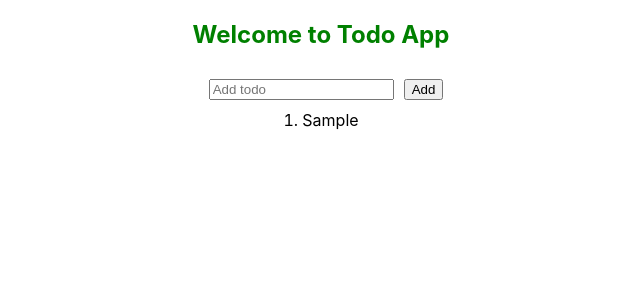
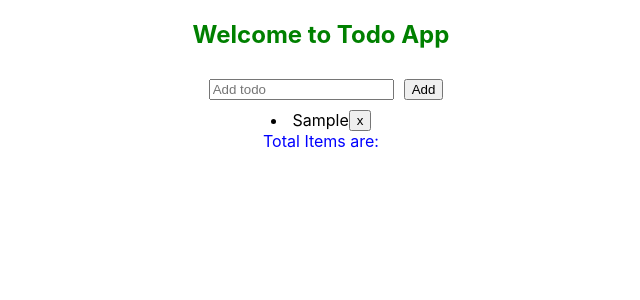
Before and after one commit to nasicseiiit/my-react-todo, a React (Create React App) app in the folder my-react-todo-app/: page / in a window 1280 px wide. Both pictures are taken after typing "Sample" into the empty fields and a click on the button "Add". Shown: the top 300 px of the page, without its empty margins (319-959 px from the left). Built offline with nearby package versions, Linux system fonts and the light colour scheme.

Commit message:
Delete Todo Item by clicking on x button.

```diff
--- a/my-react-todo-app/src/TodoItem.js
+++ b/my-react-todo-app/src/TodoItem.js
@@ -1,19 +1,22 @@
 import React from 'react';
 
 function TodoItem(props) {
-  return <div style={{
-              textAlign: "center",
-              listStyle: "decimal",
-              textDecoration: props.todoItem.complete ? "line-through":"",
-              textDecorationColor: props.todoItem.complete ? "red":"",
+  return <div style={{display:"flex",
+  justifyContent:"center"}}
+          >
+        <li style={{
 
-          }}
-          onClick={props.onComplete}
-          >
-        <li >
+                    textAlign: "center",
+                    textDecoration: props.todoItem.complete ? "line-through":"",
+                    textDecorationColor: props.todoItem.complete ? "red":"",
+
+                }}
+
+        onClick={props.onComplete}>
           {props.todoItem.text}
-
         </li>
+        <button onClick={props.deleteTodoItem}>x
+        </button >
         </div>
 }
 
--- a/my-react-todo-app/src/TodoList.js
+++ b/my-react-todo-app/src/TodoList.js
@@ -38,17 +38,31 @@ class TodoList extends React.Component {
     );
   }
 
+  deleteTodoItem = (todoId)=>{
+    this.setState(
+      {
+        todoItems:this.state.todoItems.filter(function(todoItem){
+          return todoItem.id!==todoId;
+        })
+      }
+    );
+  }
+
   render () {
     return (
-    <div>
+    <div >
       <TodoForm onSubmit={this.addItem} />
 
       {this.state.todoItems.map(todoItem=>(
-         <TodoItem key={todoItem.id}
+         <TodoItem
+                key={todoItem.id}
                 onComplete={()=>this.onComplete(todoItem.id)}
+                deleteTodoItem={()=>this.deleteTodoItem(todoItem.id)}
                 todoItem={todoItem}/>
       ))}
-
+      <div style={{textAlign:"center", color: "blue"}}>
+      Total Items are: {this.state.totalItems}
+      </div>
     </div>
   );
   }
```
